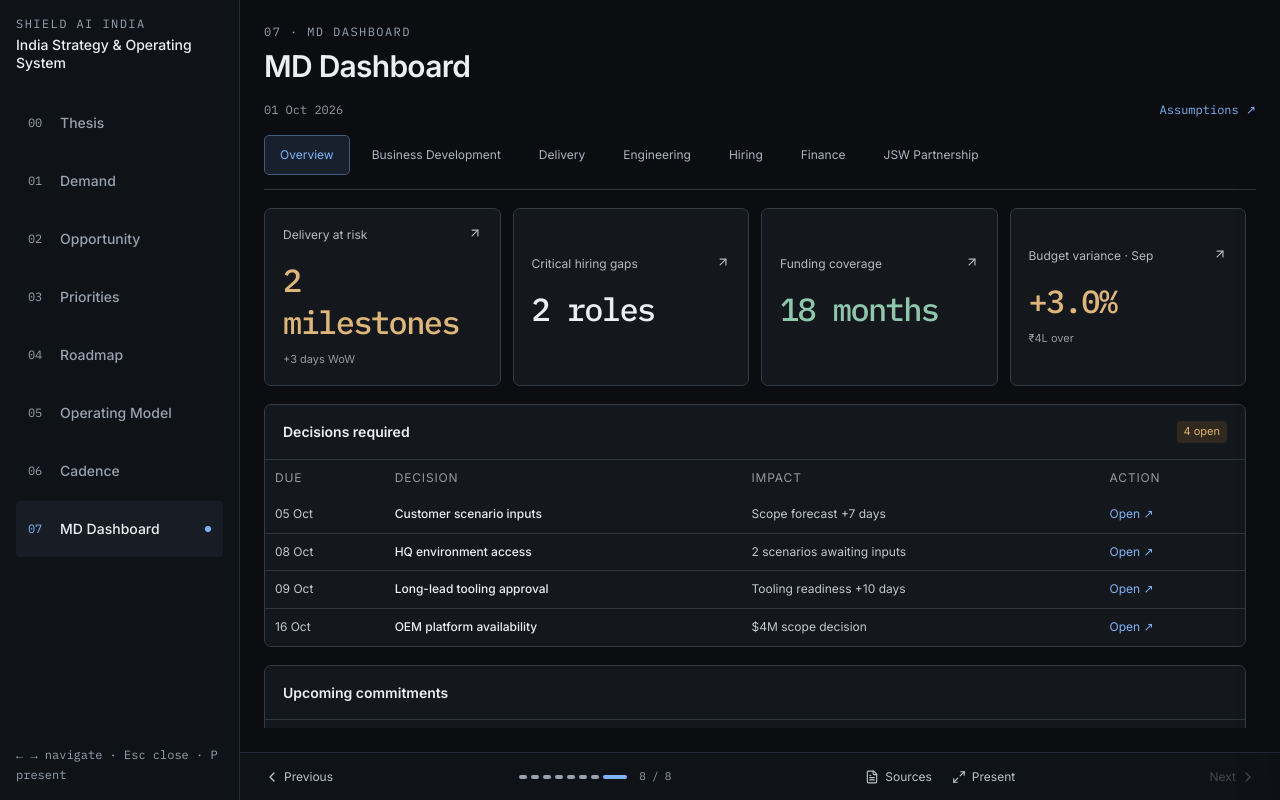
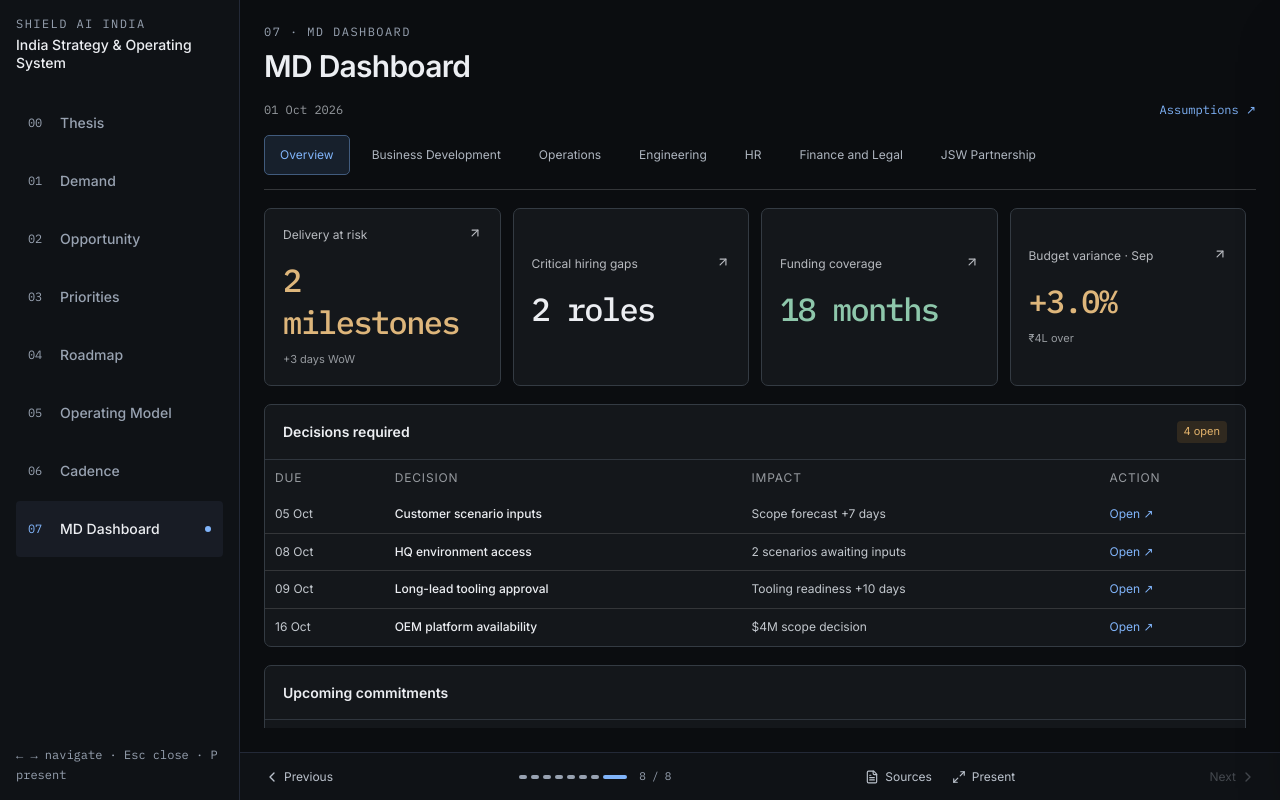
Before and after one commit to Sakshambhutani/shield-ai-emergent, a React (Vite) app in the folder shield-ai-india-source/frontend/: page /md-dashboard in a window 1280 px wide. Built offline with nearby package versions, Linux system fonts and the light colour scheme.

Commit message:
Rename MD dashboard department tabs

```diff
--- a/shield-ai-india-source/frontend/src/data/md-scenario.ts
+++ b/shield-ai-india-source/frontend/src/data/md-scenario.ts
@@ -8,8 +8,8 @@ export const days = (a: string, b: string) => Math.round((Date.parse(b) - Date.p
 export const date = (s: string) => new Date(`${s}T00:00:00Z`).toLocaleDateString('en-GB', { day: '2-digit', month: 'short', year: 'numeric', timeZone: 'UTC' });
 export const usd = (n: number) => `$${n.toLocaleString('en-US', { maximumFractionDigits: 1 })}M`;
 export const inr = (n: number) => `₹${n.toFixed(2)}Cr`;
-export type Area = 'Overview' | 'Business Development' | 'Delivery' | 'Engineering' | 'Hiring' | 'Finance' | 'JSW Partnership';
-export const AREAS: Area[] = ['Overview', 'Business Development', 'Delivery', 'Engineering', 'Hiring', 'Finance', 'JSW Partnership'];
+export type Area = 'Overview' | 'Business Development' | 'Operations' | 'Engineering' | 'HR' | 'Finance and Legal' | 'JSW Partnership';
+export const AREAS: Area[] = ['Overview', 'Business Development', 'Operations', 'Engineering', 'HR', 'Finance and Legal', 'JSW Partnership'];
 export type Segment = 'B2B' | 'B2G' | 'PSUs';
 export const STAGES: Record<Segment, string[]> = {
  B2B: ['Engaged', 'Strategic fit', 'Platform & scope', 'Evaluation commitment', 'Proposal', 'Negotiation', 'Signed'],
@@ -47,7 +47,7 @@ export function milestoneAcceptance(milestones: Milestone[], from: string, throu
 export const DELIVERY_ACCEPTANCE = milestoneAcceptance(DELIVERY, ARMY.start, AS_OF);
 export interface Blocker { id: string; area: Area; project: string; milestone: string; label: string; owner: string; opened: string; due: string; impact: string; action: string }
 export const BLOCKERS: Blocker[] = [
- { id: 'customer-input', area: 'Delivery', project: 'army', milestone: 'scope', label: 'Customer scenario inputs', owner: 'Programme lead', opened: '2026-09-21', due: '2026-10-05', impact: 'Scope forecast +7 days', action: 'Agree the missing inputs with the customer sponsor.' },
+ { id: 'customer-input', area: 'Operations', project: 'army', milestone: 'scope', label: 'Customer scenario inputs', owner: 'Programme lead', opened: '2026-09-21', due: '2026-10-05', impact: 'Scope forecast +7 days', action: 'Agree the missing inputs with the customer sponsor.' },
  { id: 'hq-access', area: 'Engineering', project: 'army', milestone: 'environment', label: 'HQ environment access', owner: 'Engineering lead', opened: '2026-09-26', due: '2026-10-08', impact: '2 scenarios awaiting inputs', action: 'Confirm configuration and environment access.' },
  { id: 'platform', area: 'Business Development', project: 'oem-isr', milestone: '', label: 'OEM platform availability', owner: 'Partner BD', opened: '2026-09-24', due: '2026-10-16', impact: '$4M scope decision', action: 'Secure the platform-access window for the agreed evaluation.' },
  { id: 'tooling', area: 'JSW Partnership', project: 'jsw', milestone: 'tooling', label: 'Long-lead tooling approval', owner: 'JSW procurement lead', opened: '2026-09-23', due: '2026-10-09', impact: 'Tooling readiness +10 days', action: 'Confirm supplier choice and release approval.' },
@@ -175,5 +175,5 @@ export const ASSUMPTIONS = [
  { label:'Funding coverage', value:`18 months · ${inr(REQUIRED_FUNDING)}`, detail:`Assume ${inr(CURRENT_CASH)} accessible India cash and ${inr(CONFIRMED_FUNDING)} confirmed HQ funding arriving 01 Dec 2026. Funding is constructed to meet the 18-month growing-team expenditure forecast. Target >15 months; an additional decision is needed before the threshold is reached. Army receipts are held by the contracting entity and excluded from India funding.` },
  { label:'BD and hiring samples', value:'6 opportunities · 30 vacancies', detail:'OEM A/B and PSU A/B are fictional placeholders. All scopes, values, stages, candidates and dates are constructed. Near closure requires a commercial-stage opportunity and a forecast signature within 90 days. No current opportunity qualifies; zero is intentional. Five critical openings are due 31 Oct: two autonomy and one integration candidate have confirmed dates in October; one autonomy and one integration opening forecast November without confirmed joins. These are part of the 30 vacancies, not additional posts. Candidate current-stage counts are mutually exclusive; applications are cumulative. Customer-backed target: two new programmes in six months; Army follow-on tracked separately.' },
  { label:'Engineering & JSW', value:'6 Army scenarios · 8 transfer items', detail:'Early simulation work is exploratory against a proposed baseline and does not constitute contractual or flight acceptance. Two OEM scenarios are approved presales work, not an order. JSW has accepted six of eight example transfer items. Joint Gantt progress is estimated work completion, distinct from receiving-owner acceptance. JSW owns facility and supplier actions; procurement and capital spending are not India operating expenditure.' },
- { label:'Procurement routes', value:'B2B · B2G · PSUs', detail:'Stages are management templates, not universal legal gates. Use the actual tender route; emergency procurement is a route, not a mandatory pre-AoN stage. PSU procurement follows the specific organisation. Paid pilots move to Delivery when signed; the follow-on remains in BD.' },
+ { label:'Procurement routes', value:'B2B · B2G · PSUs', detail:'Stages are management templates, not universal legal gates. Use the actual tender route; emergency procurement is a route, not a mandatory pre-AoN stage. PSU procurement follows the specific organisation. Paid pilots move to Operations when signed; the follow-on remains in BD.' },
 ];
--- a/shield-ai-india-source/frontend/src/sections/md/Dashboard.tsx
+++ b/shield-ai-india-source/frontend/src/sections/md/Dashboard.tsx
@@ -21,10 +21,10 @@ export default function Dashboard() {
  <div className="mc-view" key={area+initial} aria-label={area}>
  {area==='Overview'&&<Overview navigate={navigate}/>}
  {area==='Business Development'&&<BusinessDevelopment inspect={setDetail} initial={initial}/>}
- {area==='Delivery'&&<Delivery inspect={setDetail} initial={initial}/>}
+ {area==='Operations'&&<Delivery inspect={setDetail} initial={initial}/>}
  {area==='Engineering'&&<Engineering inspect={setDetail}/>}
- {area==='Hiring'&&<Hiring inspect={setDetail} initial={initial}/>}
- {area==='Finance'&&<Finance inspect={setDetail}/>}
+ {area==='HR'&&<Hiring inspect={setDetail} initial={initial}/>}
+ {area==='Finance and Legal'&&<Finance inspect={setDetail}/>}
  {area==='JSW Partnership'&&<JswPartnership inspect={setDetail}/>}
  </div>
  <dialog className="mc-drawer" ref={dialog} aria-labelledby="mc-detail-title" onCancel={()=>setDetail(null)} onClick={e=>{if(e.target===e.currentTarget){const r=e.currentTarget.getBoundingClientRect();if(e.clientX<r.left||e.clientX>r.right||e.clientY<r.top||e.clientY>r.bottom)setDetail(null);}}} onKeyDown={e=>e.stopPropagation()}><header><h2 id="mc-detail-title">{detail?.title}</h2><button onClick={()=>setDetail(null)} aria-label="Close details"><X size={20}/></button></header><dl>{detail?.rows.map(([label,value],i)=><div key={`${label}-${i}`}><dt>{label}</dt><dd>{value}</dd></div>)}</dl></dialog>
--- a/shield-ai-india-source/frontend/src/sections/md/Overview.tsx
+++ b/shield-ai-india-source/frontend/src/sections/md/Overview.tsx
@@ -10,22 +10,22 @@ export default function Overview({ navigate }: { navigate: (area: Area, filter?:
  const signed=(n:number)=>`${n>0?'+':''}${n}`;
  return <>
  <Cards>
-  <Metric label="Delivery at risk" value={`${atRisk.length} milestones`} sub={`${signed(movement)} days WoW`} tone="mc-amber" onClick={()=>navigate('Delivery','At risk')}/>
-  <Metric label="Critical hiring gaps" value={`${CRITICAL_JOINING_GAPS.length} roles`} onClick={()=>navigate('Hiring','Joining gaps')}/>
-  <Metric label="Funding coverage" value={`${FUNDING_COVERAGE} months`} onClick={()=>navigate('Finance')} tone="mc-green"/>
-  <Metric label="Budget variance · Sep" value={`${delta>0?'+':''}${(delta/budget*100).toFixed(1)}%`} sub={`₹${Math.abs(delta*100).toFixed(0)}L ${delta>=0?'over':'under'}`} tone={delta>0?'mc-amber':''} onClick={()=>navigate('Finance')}/>
+  <Metric label="Delivery at risk" value={`${atRisk.length} milestones`} sub={`${signed(movement)} days WoW`} tone="mc-amber" onClick={()=>navigate('Operations','At risk')}/>
+  <Metric label="Critical hiring gaps" value={`${CRITICAL_JOINING_GAPS.length} roles`} onClick={()=>navigate('HR','Joining gaps')}/>
+  <Metric label="Funding coverage" value={`${FUNDING_COVERAGE} months`} onClick={()=>navigate('Finance and Legal')} tone="mc-green"/>
+  <Metric label="Budget variance · Sep" value={`${delta>0?'+':''}${(delta/budget*100).toFixed(1)}%`} sub={`₹${Math.abs(delta*100).toFixed(0)}L ${delta>=0?'over':'under'}`} tone={delta>0?'mc-amber':''} onClick={()=>navigate('Finance and Legal')}/>
  </Cards>
  <Panel title="Decisions required" aside={<Badge tone="amber">{BLOCKERS.length} open</Badge>}>
   <Table headers={['Due','Decision','Impact','Action']}>
    {BLOCKERS.slice().sort((a,b)=>a.due.localeCompare(b.due)).map(b=><tr key={b.id}>
     <td>{date(b.due).slice(0,6)}</td><th scope="row">{b.label}</th><td>{b.impact}</td>
-    <td><button className="mc-link" aria-label={`Open ${b.label}`} onClick={()=>navigate(b.area,b.area==='Delivery'?'At risk':undefined)}>Open ↗</button></td>
+    <td><button className="mc-link" aria-label={`Open ${b.label}`} onClick={()=>navigate(b.area,b.area==='Operations'?'At risk':undefined)}>Open ↗</button></td>
    </tr>)}
   </Table>
  </Panel>
  <Panel title="Upcoming commitments">
   <Table headers={['Milestone','Agreed','Forecast','Weekly change']}>
-   {milestones.map(m=><tr key={m.id}><th scope="row"><button className="mc-link" onClick={()=>navigate(m.project==='jsw'?'JSW Partnership':'Delivery')}>{m.label}</button></th><td>{date(m.due)}</td><td>{date(m.forecast)}</td><td><Badge tone={days(m.previous,m.forecast)>0?'amber':''}>{days(m.previous,m.forecast)===0?'—':`${signed(days(m.previous,m.forecast))} days`}</Badge></td></tr>)}
+   {milestones.map(m=><tr key={m.id}><th scope="row"><button className="mc-link" onClick={()=>navigate(m.project==='jsw'?'JSW Partnership':'Operations')}>{m.label}</button></th><td>{date(m.due)}</td><td>{date(m.forecast)}</td><td><Badge tone={days(m.previous,m.forecast)>0?'amber':''}>{days(m.previous,m.forecast)===0?'—':`${signed(days(m.previous,m.forecast))} days`}</Badge></td></tr>)}
   </Table>
  </Panel>
  </>;
```
